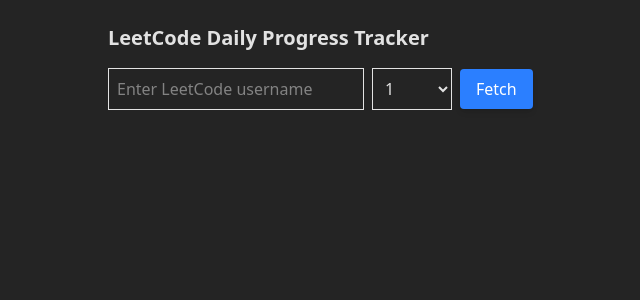
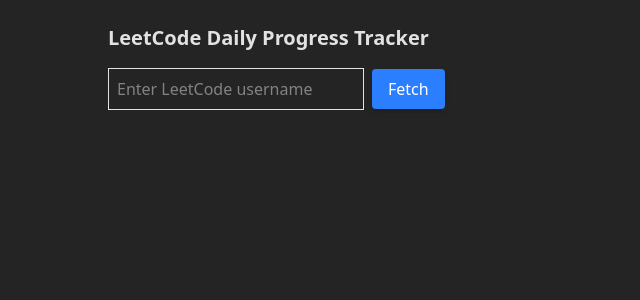
Before and after one commit to blin4504/lctoday, a React (Vite) app: page / in a window 1280 px wide. Shown: the top 300 px of the page, without its empty margins (268-908 px from the left). Built offline with nearby package versions, Linux system fonts and the light colour scheme.

Commit message:
only need to fetch stuff from today

```diff
--- a/src/App.jsx
+++ b/src/App.jsx
@@ -3,18 +3,15 @@
 
 function App() {
   const [username, setUsername] = useState("");
-  const [days, setDays] = useState(1);
   const [results, setResults] = useState([]);
   const [copied, setCopied] = useState(false);
   const [isFetching, setIsFetching] = useState(false);
 
   useEffect(() => {
     const lastUsername = localStorage.getItem("lastUsername");
-    const lastDays = localStorage.getItem("lastDays");
-    if (lastUsername && lastDays) {
+    if (lastUsername) {
       setUsername(lastUsername);
-      setDays(Number(lastDays));
-      const cacheKey = `leetcode_${lastUsername}_${lastDays}`;
+      const cacheKey = `leetcode_${lastUsername}`;
       const cachedResults = localStorage.getItem(cacheKey);
       if (cachedResults) {
         setResults(JSON.parse(cachedResults));
@@ -26,7 +23,7 @@
     if (isFetching) return;
     setIsFetching(true);
 
-    const cacheKey = `leetcode_${username}_${days}`;
+    const cacheKey = `leetcode_${username}`;
     const cachedResults = localStorage.getItem(cacheKey);
 
     if (cachedResults) {
@@ -37,12 +34,12 @@
 
     try {
       const raw = await fetchRecentSubmissions(username);
-      const filtered = filterByDays(raw || [], days);
+      // Filter for submissions from today (current day)
+      const filtered = filterByDays(raw || [], 1); // Hardcode to 1 day (today)
       const finalResults = Array.isArray(filtered) ? filtered : [];
       setResults(finalResults);
       localStorage.setItem(cacheKey, JSON.stringify(finalResults));
       localStorage.setItem("lastUsername", username);
-      localStorage.setItem("lastDays", String(days));
     } catch (error) {
       console.error("Fetch error:", error);
       setResults([]);
@@ -57,23 +54,14 @@
         LeetCode Daily Progress Tracker
       </h1>
 
+      <div className="flex items-center space-x-2">
         <input
           type="text"
           placeholder="Enter LeetCode username"
           value={username}
           onChange={(e) => setUsername(e.target.value)}
-        className="border p-2 mr-2 w-64"
+          className="border p-2 w-64"
         />
-      <select
-        value={days}
-        onChange={(e) => setDays(+e.target.value)}
-        className="border p-2 w-20 mr-2"
-      >
-        <option value="1">1</option>
-        <option value="2">2</option>
-        <option value="3">3</option>
-        <option value="4">4</option>
-      </select>
         <button
           onClick={handleFetch}
           disabled={isFetching}
@@ -86,6 +74,7 @@
         >
           {isFetching ? "Fetching..." : "Fetch"}
         </button>
+      </div>
 
       {results.length > 0 && (
         <div className="mt-6">
@@ -112,9 +101,7 @@
 
           <textarea
             readOnly
-            value={results
-              .map((item) => `${item.title}`)
-              .join("\n")}
+            value={results.map((item) => `${item.title}`).join("\n")}
             rows={Math.max(5, results.length)}
             className="w-full p-3 rounded border font-mono bg-gray-600"
           />
```
Lines whose indentation alone changed are shown as unchanged.
